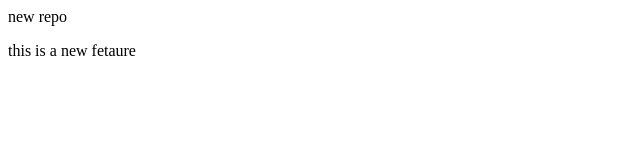
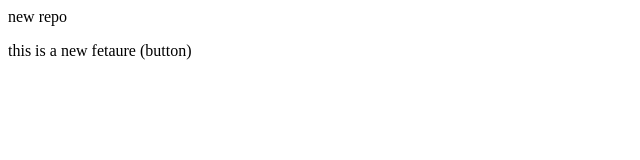
Before and after one commit to surajmd0510-cell/localrepo, a plain HTML site: page index.html in a window 1280 px wide. Shown: the full height of the page, 0-640 px from the left. Drawn offline with Linux system fonts and the light colour scheme.

Commit message:
add button

```diff
--- a/index.html
+++ b/index.html
@@ -1,2 +1,2 @@
 <P>new repo </P>
-<P>this is a new fetaure </P>
+<P>this is a new fetaure (button)</P>
```
